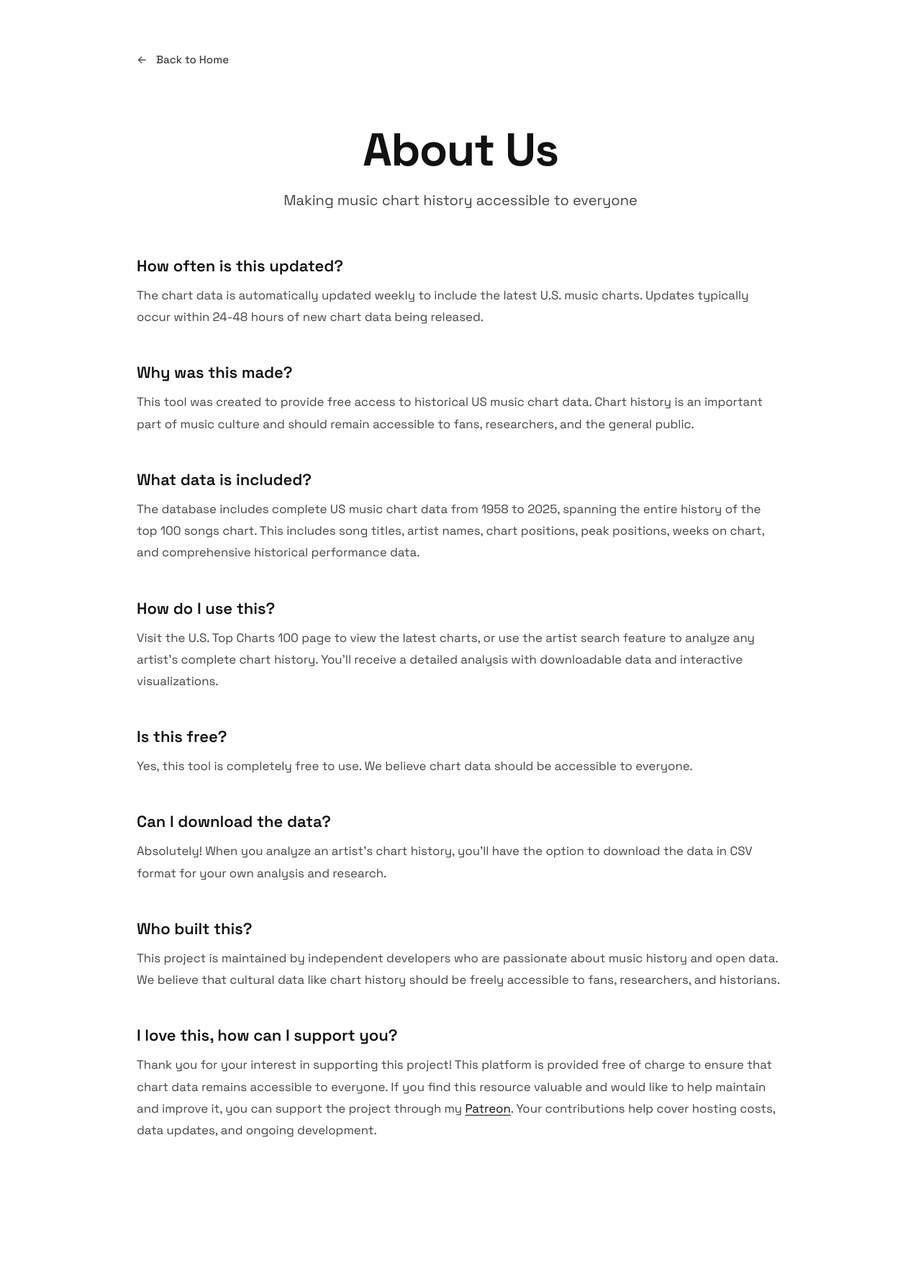
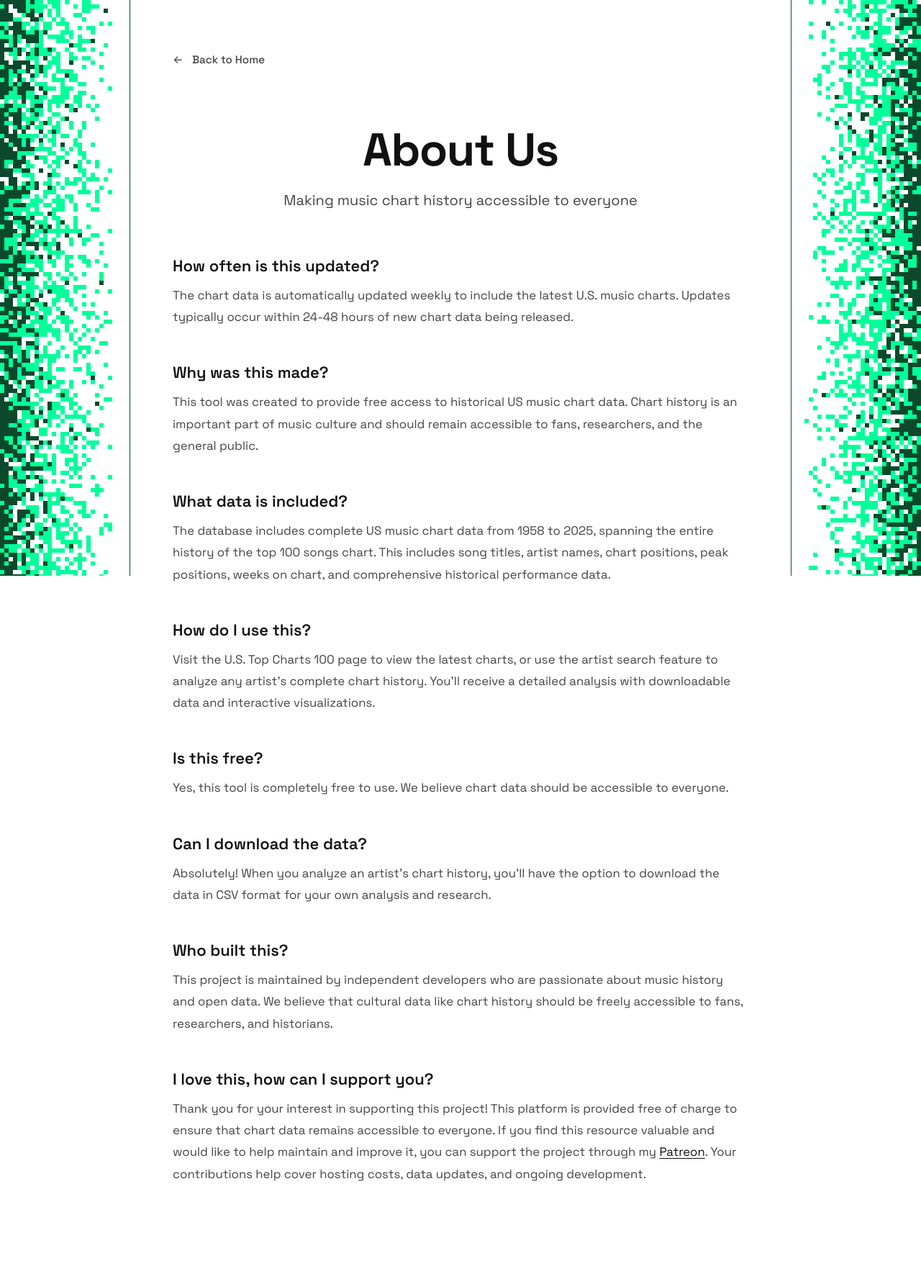
Before and after one commit to prangonbarua/billboard-chart-archive, a Flask app: page /about in a window 1280 px wide. Shown: the whole page at 72% size. Before the commit the page ends 1580 px from the top, so only its background shows below. Run offline with Flask 3, Linux system fonts and the light colour scheme; parts of the project's set-up code (start-up, migrations or seed data) failed here and were passed over.

Commit message:
Switch palette to green and restore dithered side rails

```diff
--- a/static/paxel.css
+++ b/static/paxel.css
@@ -1,24 +1,25 @@
-/* Paxel-style re-skin: light mode, Space Grotesk, ink + YC orange, sharp edges.
+/* Paxel-style re-skin: light mode, Space Grotesk, black ink + greens, sharp edges.
+   Palette: #ffffff / #000000 / #02ff9a (bright green) / #0c492c (dark green).
    Loaded after each page's inline styles so these declarations win the cascade. */
 @import url('https://fonts.googleapis.com/css2?family=Space+Grotesk:wght@400;500;600;700&display=swap');
 
 :root {
   --bg: #ffffff;
   --surface: #f5f5f3;
-  --surface-hover: #ffe5d0;
-  --surface-active: #ffd9bd;
-  --border: rgba(255, 102, 0, 0.5);
-  --border-accent: #ff6600;
-  --text: #111111;
-  --text-muted: #444444;
-  --text-dim: #767676;
-  --accent: #ff6600;
-  --accent-dim: rgba(255, 102, 0, 0.1);
-  --green: #16a34a;
-  --green-dim: rgba(22, 163, 74, 0.12);
+  --surface-hover: #ccffe9;
+  --surface-active: #a8ffdc;
+  --border: rgba(12, 73, 44, 0.5);
+  --border-accent: #0c492c;
+  --text: #000000;
+  --text-muted: #333333;
+  --text-dim: #6b6b6b;
+  --accent: #0c492c;
+  --accent-dim: rgba(2, 255, 154, 0.18);
+  --green: #0c492c;
+  --green-dim: rgba(2, 255, 154, 0.25);
   --red: #dc2626;
   --red-dim: rgba(220, 38, 38, 0.12);
-  --yellow: #b45309;
+  --yellow: #0c492c;
 }
 
 * {
@@ -28,19 +29,19 @@
 
 html, body {
   background: #ffffff !important;
-  color: #111111 !important;
+  color: #000000 !important;
 }
 
 a { color: inherit; }
 
 ::selection {
-  background: #ff6600;
-  color: #ffffff;
+  background: #02ff9a;
+  color: #000000;
 }
 
 /* Crisp ink lines instead of soft dark shadows */
 button, input, select, textarea {
-  color: #111111 !important;
+  color: #000000 !important;
 }
 
 img {
@@ -50,4 +51,37 @@ img {
 /* Scrollbars to match light surfaces */
 ::-webkit-scrollbar { width: 10px; height: 10px; }
 ::-webkit-scrollbar-track { background: #f5f5f3; }
-::-webkit-scrollbar-thumb { background: #ff6600; border-radius: 0; }
+::-webkit-scrollbar-thumb { background: #0c492c; border-radius: 0; }
+
+/* Dithered side rails — fixed columns at each screen edge, dense at the
+   outer edge fading inward, with a 1px dark-green inner rule. */
+@media (min-width: 1100px) {
+  body {
+    padding-left: 200px !important;
+    padding-right: 200px !important;
+  }
+  body::before,
+  body::after {
+    content: '';
+    position: fixed;
+    top: 0;
+    bottom: 0;
+    width: 180px;
+    z-index: 2147483647;
+    pointer-events: none;
+    background-color: #ffffff;
+    background-repeat: repeat-y;
+    background-size: 180px auto;
+    image-rendering: pixelated;
+  }
+  body::before {
+    left: 0;
+    border-right: 1px solid #0c492c;
+    background-image: url('/static/dither-left.png');
+  }
+  body::after {
+    right: 0;
+    border-left: 1px solid #0c492c;
+    background-image: url('/static/dither-right.png');
+  }
+}
```
Also changed, not shown: templates/billboard200.html (+4 -4 lines), templates/hot100.html (+5 -5 lines), templates/results.html (+4 -4 lines), static/dither-left.png (added), static/dither-right.png (added).
